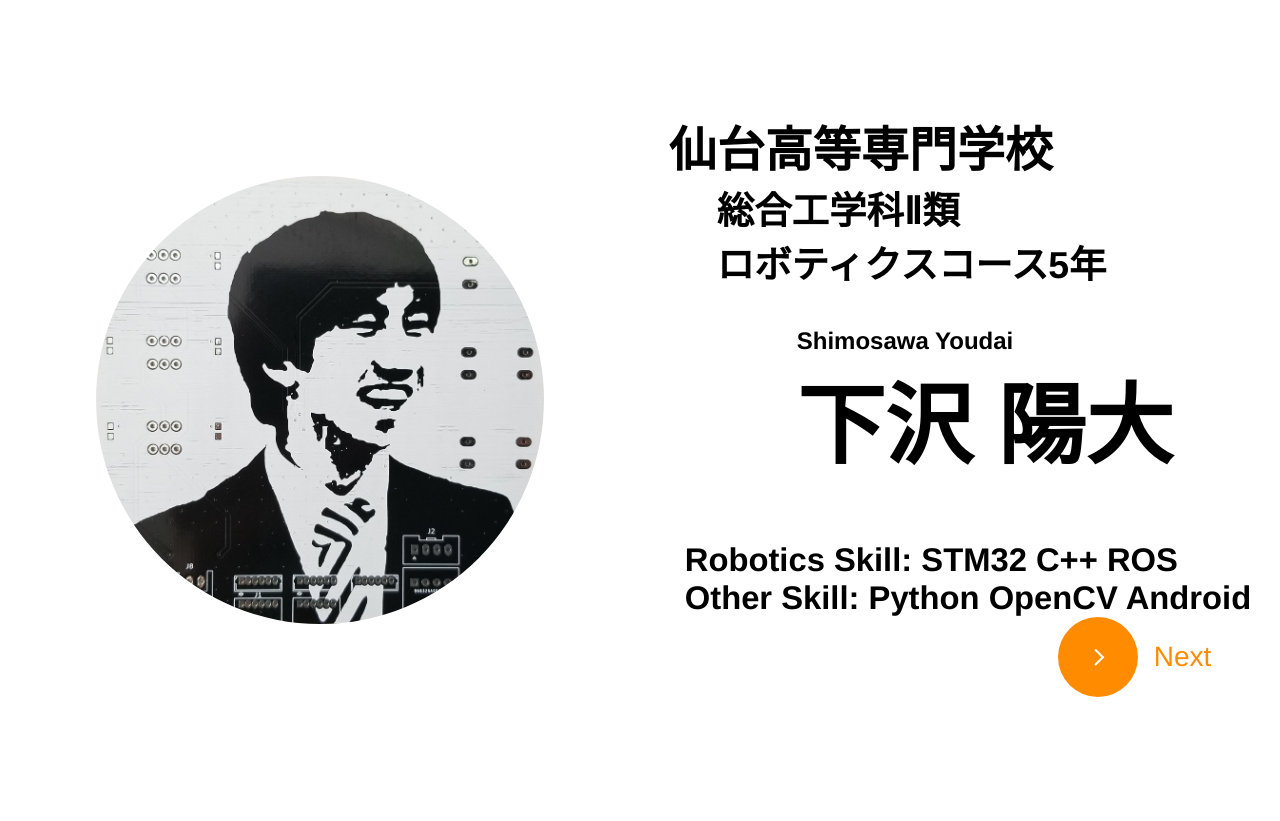
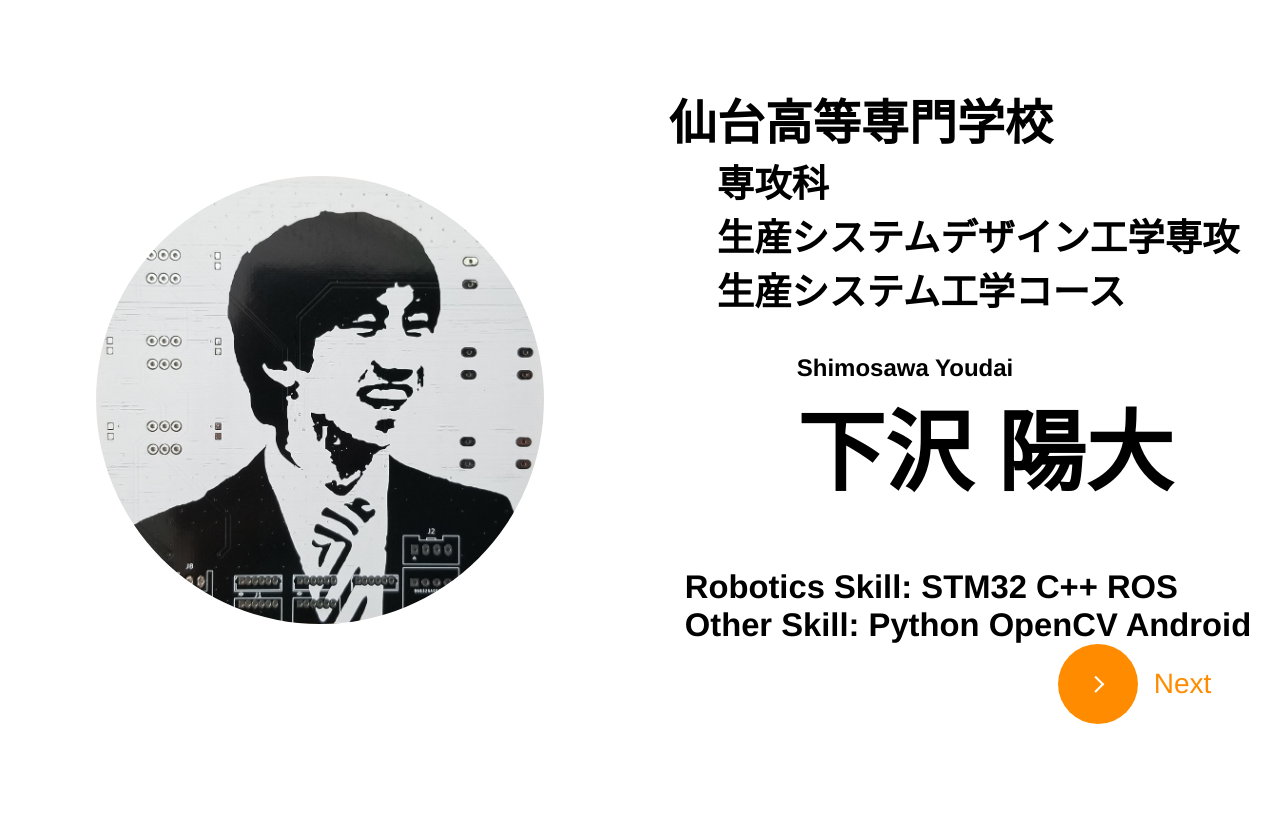
Before and after one commit to youdai0208/portfolio_nodejs, a website: page public/pages/top_page/top_page.html in a window 1280 px wide. Shown: the top 821 px of the page. Drawn offline with Linux system fonts and the light colour scheme.

Commit message:
所属を更新

```diff
--- a/public/pages/top_page/top_page.html
+++ b/public/pages/top_page/top_page.html
@@ -22,8 +22,9 @@
               <div class="affiliation">
                 <h2>仙台高等専門学校</h2>
                 <h3>
-                  総合工学科Ⅱ類<br />
-                  ロボティクスコース5年
+                  専攻科<br />
+                  生産システムデザイン工学専攻<br />
+                  生産システム工学コース
                 </h3>
               </div>
               <div class="name">
```
